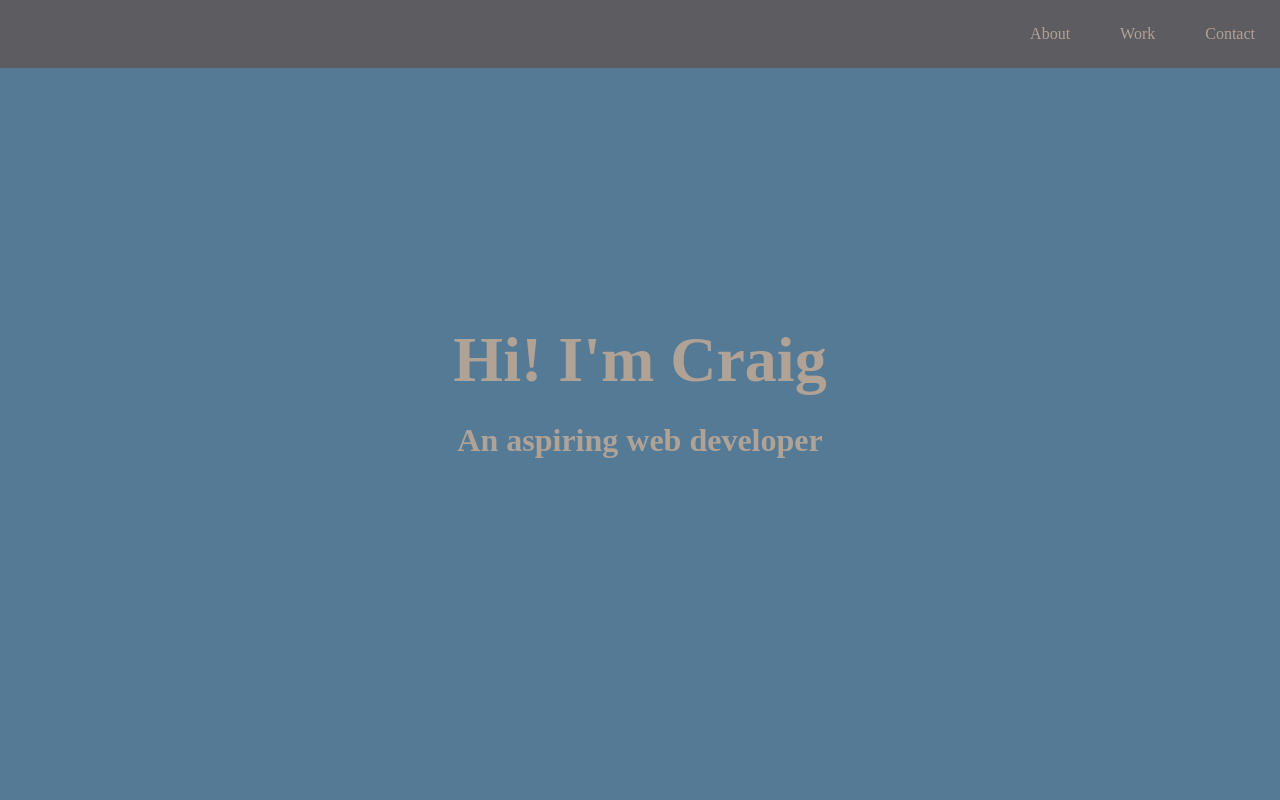
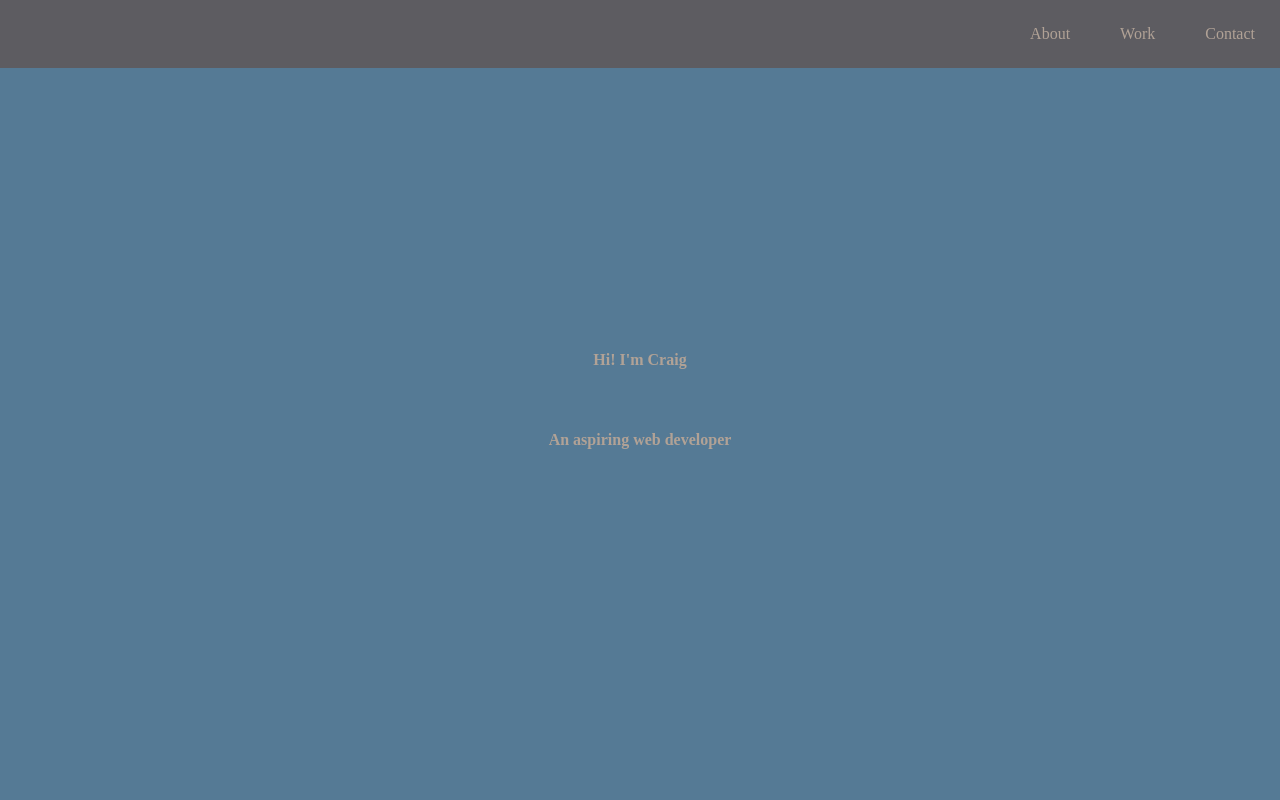
Before and after one commit to cdevelopment010/FCC-projects, a plain HTML site: page index.html in a window 1280 px wide. Shown: the top 800 px of the page. Drawn offline with Linux system fonts and the light colour scheme.

Commit message:
Update style.css

```diff
--- a/style.css
+++ b/style.css
@@ -87,7 +87,7 @@ nav li:hover a {
     grid-row: 2;
     align-items: center;
     justify-content: center;
-    font-size: 400%;
+    font-size: 100%;
 }
 
 .welcome-section h3 {
@@ -95,7 +95,7 @@ nav li:hover a {
     grid-row: 3;
     align-items: center;
     justify-content: center;
-    font-size: 200%;
+    font-size: 100%;
 }
 
 
```
